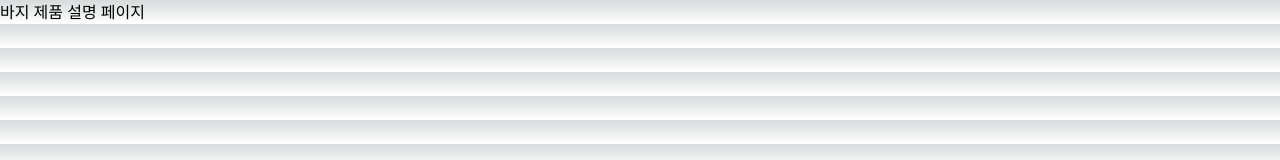
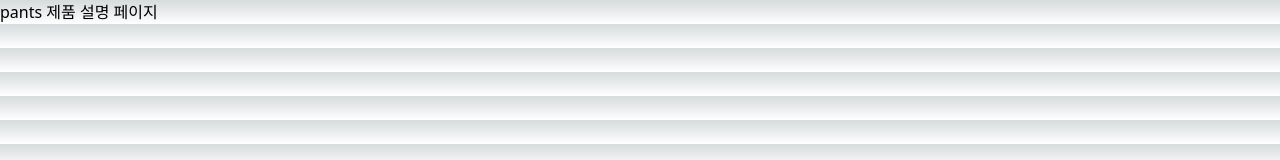
Before and after one commit to Dorumuk/nextjs-study, a Next.js app: page /products/pants in a window 1280 px wide. Shown: the top 160 px of the page. Built offline with nearby package versions, Linux system fonts and the light colour scheme.

Commit message:
not-found 페이지 추가 및 페이지 미리 생성 실습

```diff
--- /dev/null
+++ b/src/app/not-found.tsx
@@ -0,0 +1,3 @@
+export default function NotFoundPage() {
+  return <h1>페이지를 찾을 수 없음</h1>;
+}
--- /dev/null
+++ b/src/app/products/[slug]/page.tsx
@@ -0,0 +1,22 @@
+import { notFound } from "next/navigation";
+
+type Props = {
+  params: {
+    slug: string
+  }
+}
+export default function PantsPage({ params }: Props) {
+  if (params.slug === 'nothing') {
+    notFound();
+  }
+  return <h1>{params.slug} 제품 설명 페이지</h1>;
+}
+
+// 유용함
+export function generateStaticParams() {
+  const products = ['pants', 'skirt'];
+  return products.map((product) => ({
+    slug: product
+  }))
+
+}
--- /dev/null
+++ b/src/app/products/not-found.tsx
@@ -0,0 +1,3 @@
+export default function ProductNotFoundPage() {
+  return <h1>해당 제품을 찾을 수 없음</h1>;
+}
--- a/src/app/products/pants/page.tsx
+++ /dev/null
@@ -1,3 +0,0 @@
-export default function PantsPage() {
-  return <h1>바지 제품 설명 페이지</h1>;
-}
```
Also changed, not shown: 1 other file (tests, documents, lock files or other folders).
